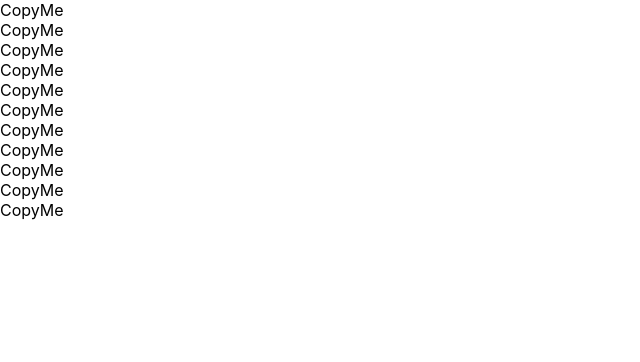
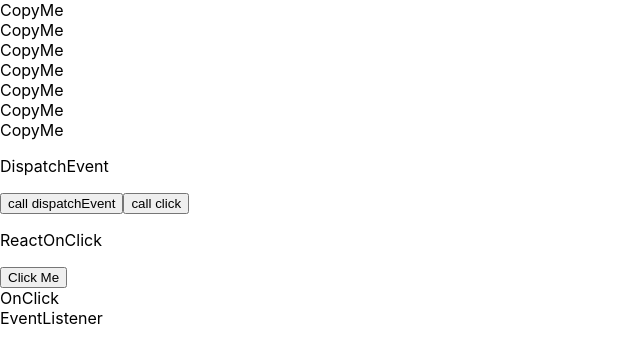
Before and after one commit to acinlee/react_study, a React (Create React App) app: page / in a window 1280 px wide. Shown: the top 362 px of the page, without its empty margins (0-640 px from the left). Built offline with nearby package versions, Linux system fonts and the light colour scheme.

Commit message:
click 이벤트의 이해

```diff
--- a/src/pages/DispatchEvent.tsx
+++ b/src/pages/DispatchEvent.tsx
@@ -1,3 +1,19 @@
-export default function CopyMe() {
-    return <div>CopyMe</div>
+export default function DispatchEvent() {
+    const onCallDispatchEvent = () => {
+        console.log("onCallDispatchEvent")
+        document.getElementById("root")?.dispatchEvent(new Event("click", { bubbles: true }))
+    }
+
+    const onCallClick = () => {
+        console.log("onCallClick")
+        document.getElementById("root")?.click()
+    }
+
+    return (
+        <div>
+            <p>DispatchEvent</p>
+            <button onClick={onCallDispatchEvent}>call dispatchEvent</button>
+            <button onClick={onCallClick}>call click</button>
+        </div>
+    )
 }
--- a/src/pages/EventListener.tsx
+++ b/src/pages/EventListener.tsx
@@ -1,3 +1,13 @@
-export default function CopyMe() {
-    return <div>CopyMe</div>
+document.getElementById('root')?.addEventListener('click', (e: Event) => {
+    const {isTrusted, target, bubbles} = e
+    console.log('mouse click occurs.', isTrusted, target, bubbles)
+})
+
+document.getElementById('root')?.addEventListener('click', (e: Event) => {
+    const {isTrusted, target, bubbles} = e
+    console.log('mouse click also occurs.', isTrusted, target, bubbles)
+})
+
+export default function EventListener() {
+    return <div>EventListener</div>
 }
--- a/src/pages/OnClick.tsx
+++ b/src/pages/OnClick.tsx
@@ -1,3 +1,16 @@
-export default function CopyMe() {
-    return <div>CopyMe</div>
+const rootDiv = document.getElementById('root');
+if (rootDiv) {
+    rootDiv.onclick = (e: Event) => {
+        const {isTrusted, target, bubbles} = e
+        console.log('mouse click occurs on rootDiv', isTrusted, target, bubbles)
+    }
+
+    rootDiv.onclick = (e: Event) => {
+        const {isTrusted, target, bubbles} = e
+        console.log('mouse click also occurs on rootDiv', isTrusted, target, bubbles)
+    }
 }
+
+export default function OnClick() {
+    return <div>OnClick</div>
+}
--- a/src/pages/ReactOnClick.tsx
+++ b/src/pages/ReactOnClick.tsx
@@ -1,3 +1,15 @@
-export default function CopyMe() {
-    return <div>CopyMe</div>
+import type {SyntheticEvent} from "react";
+
+export default function ReactOnClick() {
+    const onClick = (e: SyntheticEvent) => {
+        const {isTrusted, target, bubbles} = e
+        console.log('mouse click occurs on <button>', isTrusted, target, bubbles)
+    }
+
+    return (
+        <div>
+            <p>ReactOnClick</p>
+            <button onClick={onClick}>Click Me</button>
+        </div>
+    )
 }
```
